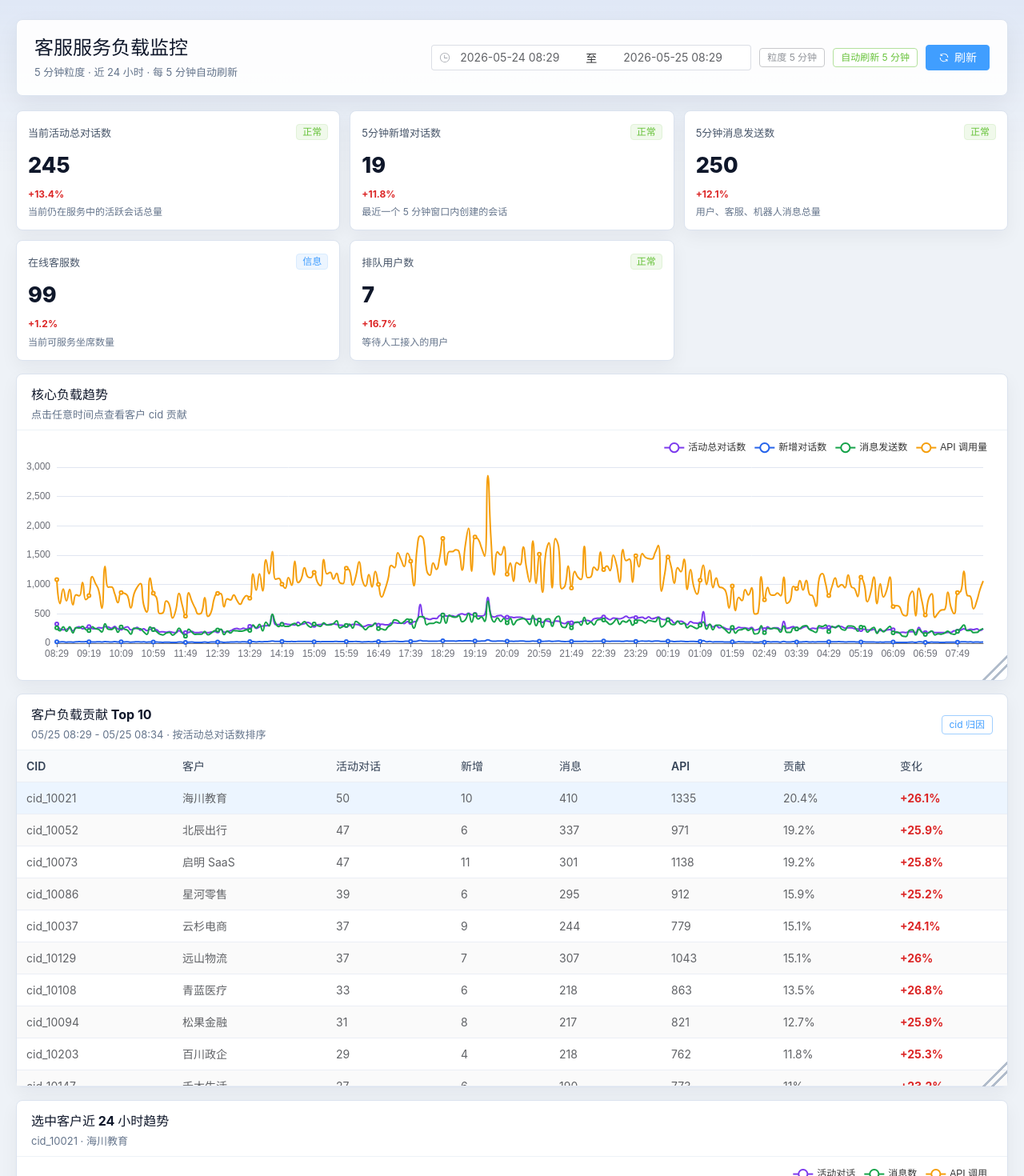
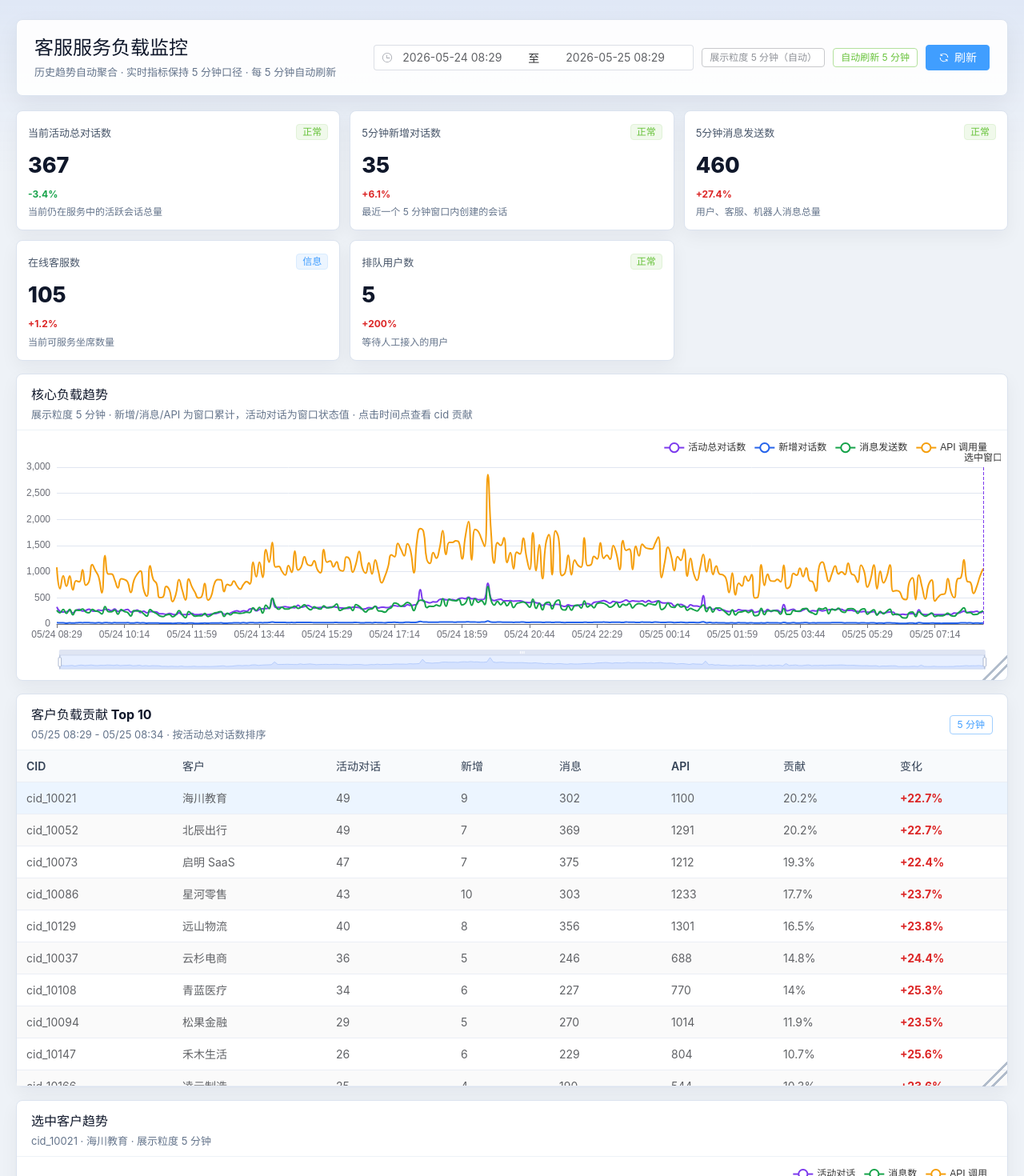
Before and after one commit to bingoyangcs/wellytalk_dashboard, a Vue app: page / in a window 1280 px wide. Shown: the top 1470 px of the page at 80% size. Built offline with nearby package versions, Linux system fonts and the light colour scheme.

Commit message:
Add adaptive time-series granularity and drilldown

```diff
--- a/src/components/CustomerLoadAttribution.vue
+++ b/src/components/CustomerLoadAttribution.vue
@@ -11,7 +11,18 @@
           <h2>客户负载贡献 Top 10</h2>
           <p>{{ selectedWindowText }} · 按活动总对话数排序</p>
         </div>
-        <el-tag type="primary" effect="plain">cid 归因</el-tag>
+        <div class="panel__actions">
+          <el-tag type="primary" effect="plain">{{ granularityLabel }}</el-tag>
+          <el-button
+            v-if="actualGranularityMinutes > 5"
+            type="primary"
+            plain
+            size="small"
+            @click="$emit('drillDown')"
+          >
+            下钻该窗口
+          </el-button>
+        </div>
       </div>
       <el-table
         :data="ranking"
@@ -49,8 +60,8 @@
     </section>
 
     <EChartPanel
-      title="选中客户近 24 小时趋势"
-      :subtitle="selectedCustomerText"
+      title="选中客户趋势"
+      :subtitle="`${selectedCustomerText} · 展示粒度 ${granularityLabel}`"
       :option="customerTrendOption"
       :initial-span="24"
     />
@@ -68,10 +79,12 @@ const props = defineProps<{
   ranking: CustomerLoadRankingItem[];
   selectedCid?: string;
   customerTrend: CustomerTrendPoint[];
+  actualGranularityMinutes: number;
 }>();
 
 const emit = defineEmits<{
   selectCustomer: [cid: string];
+  drillDown: [];
 }>();
 
 const {
@@ -91,7 +104,7 @@ const rankingTableHeight = computed(() => Math.max(260, rankingPanelHeight.value
 const selectedWindowText = computed(() => {
   if (!props.selectedTimestamp) return '未选择时间窗口';
   const start = new Date(props.selectedTimestamp);
-  const end = new Date(start.getTime() + 5 * 60 * 1000);
+  const end = new Date(start.getTime() + props.actualGranularityMinutes * 60 * 1000);
   const formatter = new Intl.DateTimeFormat('zh-CN', {
     month: '2-digit',
     day: '2-digit',
@@ -101,6 +114,14 @@ const selectedWindowText = computed(() => {
   return `${formatter.format(start)} - ${formatter.format(end)}`;
 });
 
+const granularityLabel = computed(() => {
+  const minutes = props.actualGranularityMinutes;
+  if (minutes < 60) return `${minutes} 分钟`;
+  if (minutes < 1440) return `${minutes / 60} 小时`;
+  if (minutes < 10080) return `${minutes / 1440} 天`;
+  return `${minutes / 10080} 周`;
+});
+
 const selectedCustomerText = computed(() => {
   const item = props.ranking.find((customer) => customer.cid === props.selectedCid);
   return item ? `${item.cid} · ${item.customerName}` : '点击左侧 cid 查看客户趋势';
@@ -108,9 +129,17 @@ const selectedCustomerText = computed(() => {
 
 const labels = computed(() =>
   props.customerTrend.map((point) =>
-    new Intl.DateTimeFormat('zh-CN', { hour: '2-digit', minute: '2-digit' }).format(new Date(point.timestamp)),
+    new Intl.DateTimeFormat(
+      'zh-CN',
+      props.actualGranularityMinutes >= 1440
+        ? { year: '2-digit', month: '2-digit', day: '2-digit' }
+        : props.actualGranularityMinutes >= 120
+          ? { month: '2-digit', day: '2-digit', hour: '2-digit' }
+          : { month: '2-digit', day: '2-digit', hour: '2-digit', minute: '2-digit' },
+    ).format(new Date(point.timestamp)),
   ),
 );
+const showSymbols = computed(() => props.customerTrend.length <= 96);
 
 const customerTrendOption = computed(() => ({
   color: ['#7c3aed', '#16a34a', '#f59e0b'],
@@ -123,27 +152,34 @@ const customerTrendOption = computed(() => ({
     left: 42,
     right: 22,
     top: 42,
-    bottom: 34,
+    bottom: 58,
   },
   xAxis: { type: 'category', data: labels.value, boundaryGap: false },
   yAxis: { type: 'value' },
+  dataZoom: [
+    { type: 'inside', start: 0, end: 100 },
+    { type: 'slider', height: 18, bottom: 8, start: 0, end: 100 },
+  ],
   series: [
     {
       name: '活动对话',
       type: 'line',
       smooth: true,
+      showSymbol: showSymbols.value,
       data: props.customerTrend.map((point) => point.activeConversations),
     },
     {
       name: '消息数',
       type: 'line',
       smooth: true,
+      showSymbol: showSymbols.value,
       data: props.customerTrend.map((point) => point.messages),
     },
     {
       name: 'API 调用',
       type: 'line',
       smooth: true,
+      showSymbol: showSymbols.value,
       data: props.customerTrend.map((point) => point.apiCalls),
     },
   ],
--- a/src/components/FilterBar.vue
+++ b/src/components/FilterBar.vue
@@ -2,7 +2,7 @@
   <section class="filter-bar">
     <div>
       <h1>客服服务负载监控</h1>
-      <p>5 分钟粒度 · 近 24 小时 · 每 5 分钟自动刷新</p>
+      <p>历史趋势自动聚合 · 实时指标保持 5 分钟口径 · 每 5 分钟自动刷新</p>
     </div>
     <div class="filter-controls">
       <el-date-picker
@@ -16,7 +16,7 @@
         :clearable="false"
         @change="handleRangeChange"
       />
-      <el-tag type="info" effect="plain">粒度 5 分钟</el-tag>
+      <el-tag type="info" effect="plain">展示粒度 {{ granularityLabel }}</el-tag>
       <el-tag type="success" effect="plain">自动刷新 5 分钟</el-tag>
       <el-button :icon="Refresh" type="primary" @click="$emit('refresh')">刷新</el-button>
     </div>
@@ -24,12 +24,13 @@
 </template>
 
 <script setup lang="ts">
-import { ref, watch } from 'vue';
+import { computed, ref, watch } from 'vue';
 import { Refresh } from '@element-plus/icons-vue';
 import type { DashboardFilters } from '../types/dashboard';
 
 const props = defineProps<{
   filters: DashboardFilters;
+  actualGranularityMinutes: number;
 }>();
 
 const emit = defineEmits<{
@@ -53,7 +54,16 @@ function handleRangeChange(value: [number, number] | null) {
   if (!value) return;
   emit('update', {
     range: [new Date(value[0]), new Date(value[1])],
-    granularityMinutes: 5,
+    granularity: 'auto',
   });
 }
+
+function formatGranularity(minutes: number) {
+  if (minutes < 60) return `${minutes} 分钟`;
+  if (minutes < 1440) return `${minutes / 60} 小时`;
+  if (minutes < 10080) return `${minutes / 1440} 天`;
+  return `${minutes / 10080} 周`;
+}
+
+const granularityLabel = computed(() => `${formatGranularity(props.actualGranularityMinutes)}（自动）`);
 </script>
--- a/src/components/TrendCharts.vue
+++ b/src/components/TrendCharts.vue
@@ -2,7 +2,7 @@
   <section v-if="variant === 'core'" class="section-stack">
     <EChartPanel
       title="核心负载趋势"
-      subtitle="点击任意时间点查看客户 cid 贡献"
+      :subtitle="`展示粒度 ${granularityLabel} · 新增/消息/API 为窗口累计，活动对话为窗口状态值 · 点击时间点查看 cid 贡献`"
       :option="loadTrendOption"
       :initial-span="24"
       @chart-click="handleLoadTrendClick"
@@ -26,6 +26,7 @@ const props = defineProps<{
   points: TimeSeriesPoint[];
   selectedTimestamp?: string;
   variant?: 'core' | 'server';
+  actualGranularityMinutes: number;
 }>();
 
 const emit = defineEmits<{
@@ -34,21 +35,42 @@ const emit = defineEmits<{
 
 const labels = computed(() =>
   props.points.map((point) =>
-    new Intl.DateTimeFormat('zh-CN', { hour: '2-digit', minute: '2-digit' }).format(new Date(point.timestamp)),
+    new Intl.DateTimeFormat(
+      'zh-CN',
+      props.actualGranularityMinutes >= 1440
+        ? { year: '2-digit', month: '2-digit', day: '2-digit' }
+        : props.actualGranularityMinutes >= 120
+          ? { month: '2-digit', day: '2-digit', hour: '2-digit' }
+          : { month: '2-digit', day: '2-digit', hour: '2-digit', minute: '2-digit' },
+    ).format(new Date(point.timestamp)),
   ),
 );
+
+const granularityLabel = computed(() => {
+  const minutes = props.actualGranularityMinutes;
+  if (minutes < 60) return `${minutes} 分钟`;
+  if (minutes < 1440) return `${minutes / 60} 小时`;
+  if (minutes < 10080) return `${minutes / 1440} 天`;
+  return `${minutes / 10080} 周`;
+});
+const showSymbols = computed(() => props.points.length <= 96);
 
 const baseGrid = {
   left: 42,
   right: 22,
   top: 42,
-  bottom: 34,
+  bottom: 58,
 };
 
 const tooltip = {
   trigger: 'axis',
   axisPointer: { type: 'cross' },
 };
+
+const dataZoom = [
+  { type: 'inside', start: 0, end: 100 },
+  { type: 'slider', height: 18, bottom: 8, start: 0, end: 100 },
+];
 
 const loadTrendOption = computed(() => ({
   color: ['#7c3aed', '#2563eb', '#16a34a', '#f59e0b'],
@@ -57,13 +79,45 @@ const loadTrendOption = computed(() => ({
   grid: baseGrid,
   xAxis: { type: 'category', data: labels.value, boundaryGap: false },
   yAxis: { type: 'value' },
+  dataZoom,
   series: [
-    { name: '活动总对话数', type: 'line', smooth: true, data: props.points.map((p) => p.activeConversations) },
-    { name: '新增对话数', type: 'line', smooth: true, data: props.points.map((p) => p.conversations) },
-    { name: '消息发送数', type: 'line', smooth: true, data: props.points.map((p) => p.messages) },
-    { name: 'API 调用量', type: 'line', smooth: true, data: props.points.map((p) => p.apiCalls) },
+    {
+      name: '活动总对话数',
+      type: 'line',
+      smooth: true,
+      showSymbol: showSymbols.value,
+      data: props.points.map((p) => p.activeConversations),
+      markLine:
+        selectedIndex.value >= 0
+          ? {
+              symbol: 'none',
+              label: { formatter: '选中窗口' },
+              data: [{ xAxis: labels.value[selectedIndex.value] }],
+            }
+          : undefined,
+    },
+    {
+      name: '新增对话数',
+      type: 'line',
+      smooth: true,
+      showSymbol: showSymbols.value,
+      data: props.points.map((p) => p.conversations),
+    },
+    {
+      name: '消息发送数',
+      type: 'line',
+      smooth: true,
+      showSymbol: showSymbols.value,
+      data: props.points.map((p) => p.messages),
+    },
+    {
+      name: 'API 调用量',
+      type: 'line',
+      smooth: true,
+      showSymbol: showSymbols.value,
+      data: props.points.map((p) => p.apiCalls),
+    },
   ],
-  graphic: selectedIndex.value >= 0 ? [] : [],
 }));
 
 const selectedIndex = computed(() =>
@@ -85,6 +139,7 @@ const apiResultOption = computed(() => ({
   grid: baseGrid,
   xAxis: { type: 'category', data: labels.value },
   yAxis: { type: 'value' },
+  dataZoom,
   series: [
     { name: '成功', type: 'bar', stack: 'api', data: props.points.map((p) => p.apiSuccess) },
     { name: '失败', type: 'bar', stack: 'api', data: props.points.map((p) => p.apiFailed) },
@@ -98,10 +153,11 @@ const latencyOption = computed(() => ({
   grid: baseGrid,
   xAxis: { type: 'category', data: labels.value, boundaryGap: false },
   yAxis: { type: 'value', name: 'ms' },
+  dataZoom,
   series: [
-    { name: 'AVG', type: 'line', smooth: true, data: props.points.map((p) => p.latencyAvg) },
-    { name: 'P95', type: 'line', smooth: true, data: props.points.map((p) => p.latencyP95) },
-    { name: 'P99', type: 'line', smooth: true, data: props.points.map((p) => p.latencyP99) },
+    { name: 'AVG', type: 'line', smooth: true, showSymbol: showSymbols.value, data: props.points.map((p) => p.latencyAvg) },
+    { name: 'P95', type: 'line', smooth: true, showSymbol: showSymbols.value, data: props.points.map((p) => p.latencyP95) },
+    { name: 'P99', type: 'line', smooth: true, showSymbol: showSymbols.value, data: props.points.map((p) => p.latencyP99) },
   ],
 }));
 
@@ -112,10 +168,11 @@ const websocketOption = computed(() => ({
   grid: baseGrid,
   xAxis: { type: 'category', data: labels.value, boundaryGap: false },
   yAxis: { type: 'value' },
+  dataZoom,
   series: [
-    { name: '连接数', type: 'line', smooth: true, areaStyle: {}, data: props.points.map((p) => p.wsConnections) },
-    { name: '断开数', type: 'line', smooth: true, data: props.points.map((p) => p.wsDisconnects) },
-    { name: '重连数', type: 'line', smooth: true, data: props.points.map((p) => p.wsReconnects) },
+    { name: '连接数', type: 'line', smooth: true, showSymbol: showSymbols.value, areaStyle: {}, data: props.points.map((p) => p.wsConnections) },
+    { name: '断开数', type: 'line', smooth: true, showSymbol: showSymbols.value, data: props.points.map((p) => p.wsDisconnects) },
+    { name: '重连数', type: 'line', smooth: true, showSymbol: showSymbols.value, data: props.points.map((p) => p.wsReconnects) },
   ],
 }));
 
@@ -126,11 +183,12 @@ const infraOption = computed(() => ({
   grid: baseGrid,
   xAxis: { type: 'category', data: labels.value, boundaryGap: false },
   yAxis: { type: 'value' },
+  dataZoom,
   series: [
-    { name: 'CPU %', type: 'line', smooth: true, data: props.points.map((p) => p.cpuUsage) },
-    { name: '内存 %', type: 'line', smooth: true, data: props.points.map((p) => p.memoryUsage) },
-    { name: '入站 Mbps', type: 'line', smooth: true, data: props.points.map((p) => p.networkIn) },
-    { name: '出站 Mbps', type: 'line', smooth: true, data: props.points.map((p) => p.networkOut) },
+    { name: 'CPU %', type: 'line', smooth: true, showSymbol: showSymbols.value, data: props.points.map((p) => p.cpuUsage) },
+    { name: '内存 %', type: 'line', smooth: true, showSymbol: showSymbols.value, data: props.points.map((p) => p.memoryUsage) },
+    { name: '入站 Mbps', type: 'line', smooth: true, showSymbol: showSymbols.value, data: props.points.map((p) => p.networkIn) },
+    { name: '出站 Mbps', type: 'line', smooth: true, showSymbol: showSymbols.value, data: props.points.map((p) => p.networkOut) },
   ],
 }));
 
@@ -144,9 +202,10 @@ const queueOption = computed(() => ({
     { type: 'value', name: '积压' },
     { type: 'value', name: 'ms' },
   ],
+  dataZoom,
   series: [
-    { name: '队列积压', type: 'line', smooth: true, data: props.points.map((p) => p.queueBacklog) },
-    { name: '消费延迟', type: 'line', smooth: true, yAxisIndex: 1, data: props.points.map((p) => p.consumeDelay) },
+    { name: '队列积压', type: 'line', smooth: true, showSymbol: showSymbols.value, data: props.points.map((p) => p.queueBacklog) },
+    { name: '消费延迟', type: 'line', smooth: true, showSymbol: showSymbols.value, yAxisIndex: 1, data: props.points.map((p) => p.consumeDelay) },
   ],
 }));
 </script>
--- a/src/mock/dashboardMock.ts
+++ b/src/mock/dashboardMock.ts
@@ -69,7 +69,7 @@ function spike(index: number) {
 
 function buildTimeBuckets(filters: DashboardFilters) {
   const [start, end] = filters.range;
-  const step = filters.granularityMinutes * 60 * 1000;
+  const step = resolveGranularityMinutes(filters.range) * 60 * 1000;
   const buckets: Date[] = [];
   for (let time = start.getTime(); time <= end.getTime(); time += step) {
     buckets.push(new Date(time));
@@ -82,23 +82,36 @@ export function createDefaultFilters(): DashboardFilters {
   const start = new Date(end.getTime() - 24 * 60 * 60 * 1000);
   return {
     range: [start, end],
-    granularityMinutes: 5,
+    granularity: 'auto',
   };
+}
+
+export function resolveGranularityMinutes(range: [Date, Date]) {
+  const durationHours = Math.max((range[1].getTime() - range[0].getTime()) / (60 * 60 * 1000), 0);
+  if (durationHours <= 24) return 5;
+  if (durationHours <= 24 * 7) return 30;
+  if (durationHours <= 24 * 30) return 120;
+  if (durationHours <= 24 * 90) return 360;
+  if (durationHours <= 24 * 365) return 1440;
+  return 10080;
 }
 
 export function mockTimeSeries(filters: DashboardFilters): Promise<TimeSeriesPoint[]> {
   const buckets = buildTimeBuckets(filters);
   const total = Math.max(buckets.length, 1);
+  const granularityMinutes = resolveGranularityMinutes(filters.range);
+  const flowScale = granularityMinutes / 5;
   const points = buckets.map((bucket, index) => {
     const load = wave(index, total) * spike(index);
-    const conversations = Math.round(clamp(28 * load + Math.random() * 9, 8, 82));
+    const baseConversations = clamp(28 * load + Math.random() * 9, 8, 82);
+    const conversations = Math.round(baseConversations * flowScale);
     const messages = Math.round(conversations * clamp(8.4 + Math.random() * 4.8, 6, 16));
     const apiCalls = Math.round(messages * clamp(3.1 + Math.random() * 1.2, 2.5, 5.4));
     const errorRate = clamp(0.006 + (load > 1.08 ? 0.008 : 0) + Math.random() * 0.01, 0.002, 0.045);
     const apiFailed = Math.round(apiCalls * errorRate);
     const wsConnections = Math.round(clamp(1320 * load + Math.random() * 210, 480, 2600));
     const activeConversations = Math.round(
-      clamp(wsConnections * 0.16 + conversations * 4.6 + (load > 1 ? (load - 0.85) * 115 : 0), 180, 780),
+      clamp(wsConnections * 0.16 + baseConversations * 4.6 + (load > 1 ? (load - 0.85) * 115 : 0), 180, 780),
     );
     const cpuUsage = round(clamp(34 + load * 34 + Math.random() * 7, 22, 92), 1);
     const memoryUsage = round(clamp(47 + load * 22 + Math.random() * 5, 35, 88), 1);
@@ -204,6 +217,7 @@ export function mockApiRanking(points: TimeSeriesPoint[]): Promise<ApiRankingIte
 export function mockCustomerLoadRanking(
   points: TimeSeriesPoint[],
   selectedTimestamp: string,
+  granularityMinutes: number,
 ): Promise<CustomerLoadRankingItem[]> {
   const pointIndex = Math.max(
     points.findIndex((point) => point.timestamp === selectedTimestamp),
@@ -218,7 +232,10 @@ export function mockCustomerLoadRanking(
     const burst = pointIndex % (index + 5) === 0 ? 1.32 : 1;
     const share = clamp(priorityWeight * burst + Math.random() * 0.2, 0.26, 1.38);
     const activeConversations = Math.round(clamp(totalActive * share / 6.8, 8, totalActive * 0.34));
-    const newConversations = Math.round(clamp(activeConversations * (0.12 + Math.random() * 0.15), 2, 72));
+    const flowScale = Math.max(granularityMinutes / 5, 1);
+    const newConversations = Math.round(
+      clamp(activeConversations * (0.12 + Math.random() * 0.15) * flowScale, 2, 72 * flowScale),
+    );
     const messages = Math.round(activeConversations * clamp(5.8 + Math.random() * 4.5, 4, 13));
     const apiCalls = Math.round(messages * clamp(2.7 + Math.random() * 1.4, 2.2, 5.2));
     const previousActive = Math.max(previousPoint.activeConversations * share / 7.5, 1);
@@ -240,15 +257,20 @@ export function mockCustomerLoadRanking(
   return Promise.resolve(items.sort((a, b) => b.activeConversations - a.activeConversations).slice(0, 10));
 }
 
-export function mockCustomerTrend(points: TimeSeriesPoint[], cid: string): Promise<CustomerTrendPoint[]> {
+export function mockCustomerTrend(
+  points: TimeSeriesPoint[],
+  cid: string,
+  granularityMinutes: number,
+): Promise<CustomerTrendPoint[]> {
   const customerIndex = Math.max(customers.findIndex(([customerCid]) => customerCid === cid), 0);
   const weight = clamp(0.18 - customerIndex * 0.008, 0.055, 0.18);
+  const flowScale = Math.max(granularityMinutes / 5, 1);
 
   return Promise.resolve(
     points.map((point, index) => {
       const pulse = index % (customerIndex + 9) === 0 ? 1.22 : 1;
       const activeConversations = Math.round(clamp(point.activeConversations * weight * pulse + Math.random() * 8, 4, 180));
-      const messages = Math.round(activeConversations * clamp(5.5 + Math.random() * 3.8, 4, 12));
+      const messages = Math.round(activeConversations * clamp(5.5 + Math.random() * 3.8, 4, 12) * flowScale);
       return {
         timestamp: point.timestamp,
         activeConversations,
--- a/src/styles.css
+++ b/src/styles.css
@@ -230,6 +230,14 @@ input {
   color: #0f172a;
 }
 
+.panel__actions {
+  display: flex;
+  align-items: center;
+  justify-content: flex-end;
+  flex-wrap: wrap;
+  gap: 8px;
+}
+
 .chart {
   width: 100%;
   flex: 1;
--- a/src/types/dashboard.ts
+++ b/src/types/dashboard.ts
@@ -1,6 +1,15 @@
 export interface DashboardFilters {
   range: [Date, Date];
-  granularityMinutes: 5;
+  granularity: 'auto';
+}
+
+export interface DashboardData {
+  actualGranularityMinutes: number;
+  summary: SummaryMetric[];
+  timeseries: TimeSeriesPoint[];
+  apiRanking: ApiRankingItem[];
+  serviceHealth: ServiceHealthItem[];
+  alerts: AlertItem[];
 }
 
 export interface SummaryMetric {
--- a/src/views/DashboardView.vue
+++ b/src/views/DashboardView.vue
@@ -1,6 +1,11 @@
 <template>
   <main class="dashboard-shell">
-    <FilterBar :filters="filters" @update="updateFilters" @refresh="loadData" />
+    <FilterBar
+      :filters="filters"
+      :actual-granularity-minutes="actualGranularityMinutes"
+      @update="updateFilters"
+      @refresh="loadData"
+    />
 
     <el-skeleton v-if="loading && !loaded" :rows="12" animated />
     <template v-else>
@@ -9,6 +14,7 @@
         variant="core"
         :points="timeseries"
         :selected-timestamp="selectedTimestamp"
+        :actual-granularity-minutes="actualGranularityMinutes"
         @select-time-point="selectTimePoint"
       />
       <CustomerLoadAttribution
@@ -16,7 +22,9 @@
         :ranking="customerRanking"
         :selected-cid="selectedCid"
         :customer-trend="customerTrend"
+        :actual-granularity-minutes="actualGranularityMinutes"
         @select-customer="selectCustomer"
+        @drill-down="drillDownSelectedWindow"
       />
       <section class="section-heading">
         <div>
@@ -24,7 +32,11 @@
           <p>WebSocket、API、响应时间、基础设施、队列和服务实例健康状态</p>
         </div>
       </section>
-      <TrendCharts variant="server" :points="timeseries" />
+      <TrendCharts
+        variant="server"
+        :points="timeseries"
+        :actual-granularity-minutes="actualGranularityMinutes"
+      />
       <section class="tables-grid">
         <ApiRankingTable :items="apiRanking" />
         <ServiceHealthTable :items="serviceHealth" />
@@ -70,6 +82,7 @@ const serviceHealth = ref<ServiceHealthItem[]>([]);
 const alerts = ref<AlertItem[]>([]);
 const selectedTimestamp = ref<string>();
 const selectedCid = ref<string>();
+const actualGranularityMinutes = ref(5);
 const loading = ref(false);
 const loaded = ref(false);
 let refreshTimer: number | undefined;
@@ -77,6 +90,7 @@ let refreshTimer: number | undefined;
 async function loadData() {
   loading.value = true;
   const data = await fetchDashboardData(filters.value);
+  actualGranularityMinutes.value = data.actualGranularityMinutes;
   summary.value = data.summary;
   timeseries.value = data.timeseries;
   apiRanking.value = data.apiRanking;
@@ -92,12 +106,20 @@ async function loadData() {
 
 async function refreshCustomerAttribution() {
   if (!selectedTimestamp.value || !timeseries.value.length) return;
-  customerRanking.value = await fetchCustomerLoadAttribution(selectedTimestamp.value, timeseries.value);
+  customerRanking.value = await fetchCustomerLoadAttribution(
+    selectedTimestamp.value,
+    actualGranularityMinutes.value,
+    timeseries.value,
+  );
   if (!selectedCid.value || !customerRanking.value.some((customer) => customer.cid === selectedCid.value)) {
     selectedCid.value = customerRanking.value[0]?.cid;
   }
   if (selectedCid.value) {
-    customerTrend.value = await fetchCustomerTrend(selectedCid.value, timeseries.value);
+    customerTrend.value = await fetchCustomerTrend(
+      selectedCid.value,
+      actualGranularityMinutes.value,
+      timeseries.value,
+    );
   }
 }
 
@@ -108,7 +130,18 @@ function selectTimePoint(timestamp: string) {
 
 async function selectCustomer(cid: string) {
   selectedCid.value = cid;
-  customerTrend.value = await fetchCustomerTrend(cid, timeseries.value);
+  customerTrend.value = await fetchCustomerTrend(cid, actualGranularityMinutes.value, timeseries.value);
+}
+
+function drillDownSelectedWindow() {
+  if (!selectedTimestamp.value) return;
+  const start = new Date(selectedTimestamp.value);
+  const end = new Date(start.getTime() + actualGranularityMinutes.value * 60 * 1000);
+  filters.value = {
+    range: [start, end],
+    granularity: 'auto',
+  };
+  void loadData();
 }
 
 function updateFilters(nextFilters: DashboardFilters) {
@@ -119,9 +152,15 @@ function updateFilters(nextFilters: DashboardFilters) {
 onMounted(() => {
   void loadData();
   refreshTimer = window.setInterval(() => {
-    const end = new Date();
-    const start = new Date(end.getTime() - 24 * 60 * 60 * 1000);
-    filters.value = { range: [start, end], granularityMinutes: 5 };
+    const currentEnd = filters.value.range[1];
+    const now = new Date();
+    if (Math.abs(now.getTime() - currentEnd.getTime()) <= 10 * 60 * 1000) {
+      const duration = currentEnd.getTime() - filters.value.range[0].getTime();
+      filters.value = {
+        range: [new Date(now.getTime() - duration), now],
+        granularity: 'auto',
+      };
+    }
     void loadData();
   }, 5 * 60 * 1000);
 });
```
Also changed, not shown: src/api/dashboard.ts (+24 -7 lines), src/components/EChartPanel.vue (+12 -1 lines).
